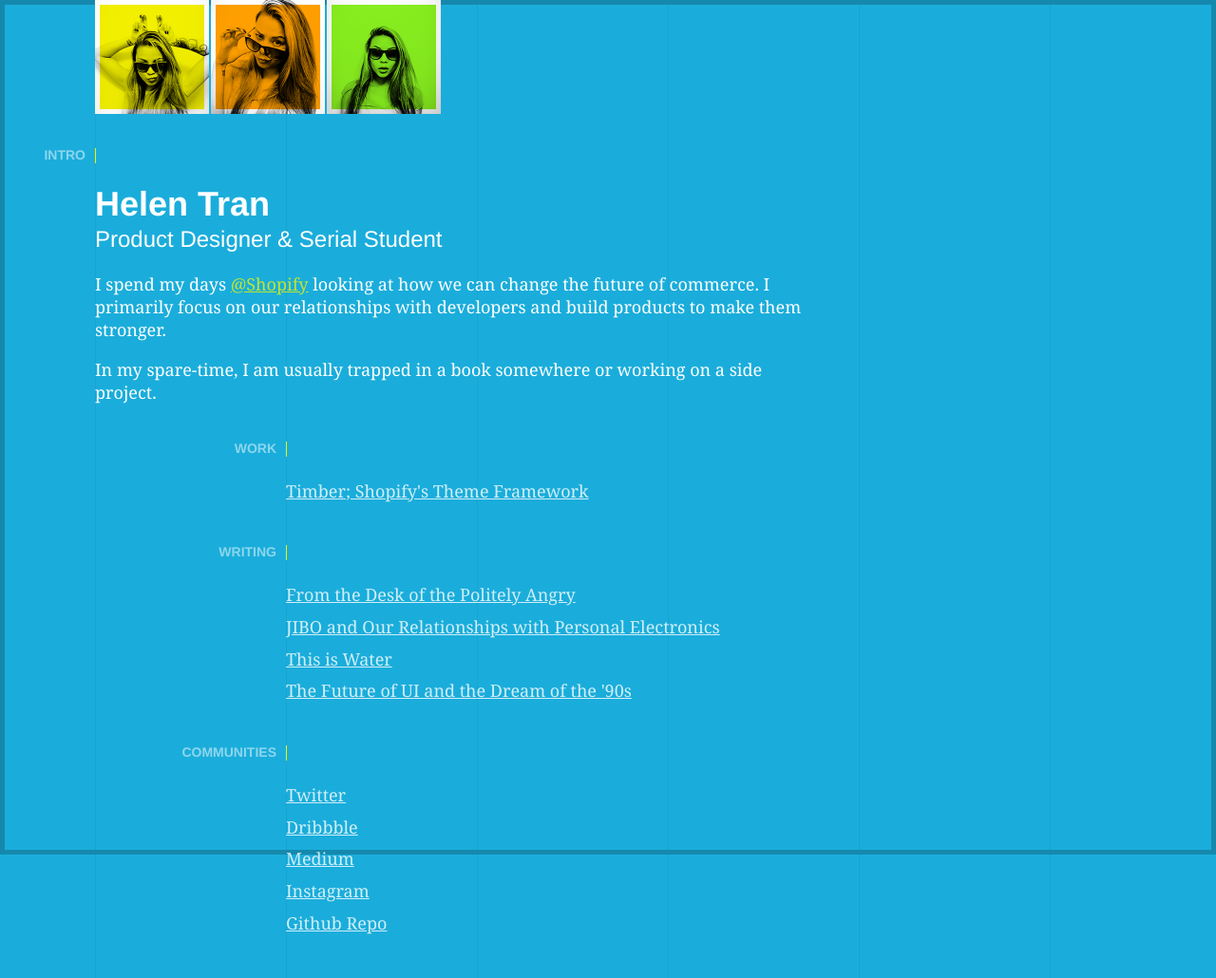
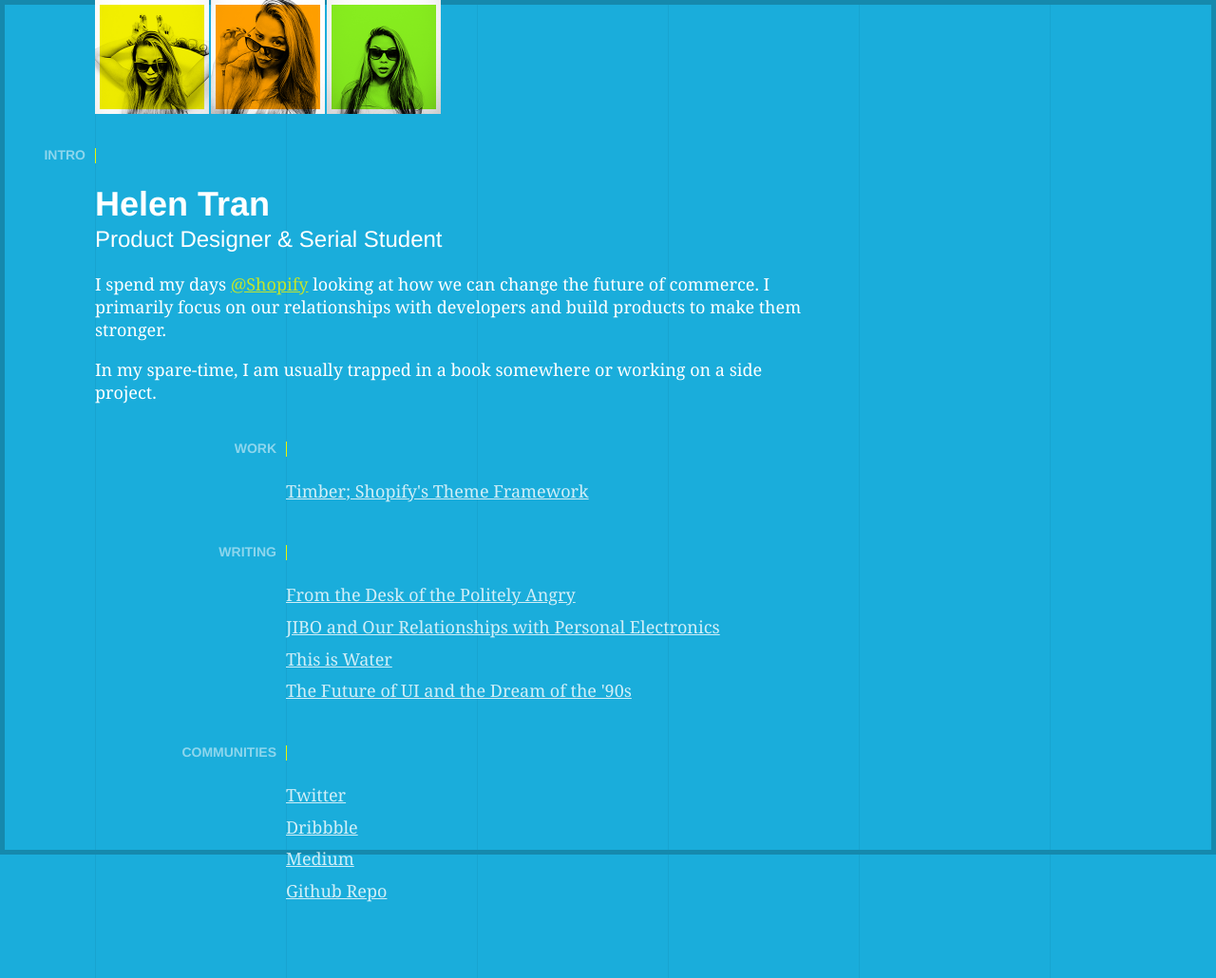
Before and after one commit to tranhelen/tranhelen, a Jekyll site: the page built from index.html, in a window 1280 px wide. Shown: the whole page at 95% size. Built offline with Jekyll 4.4.1, drawn with Linux system fonts in a browser that asks for light colours; nearby versions of some CDN libraries; after the commit the page ends 996 px from its top, so only the background shows below that.

Commit message:
Remove instagram link

```diff
--- a/index.html
+++ b/index.html
@@ -82,7 +82,6 @@
 							<li><a href="http://twitter.com/tranhelen">Twitter</a></li>
 							<li><a href="http://dribbble.com/tranhelen">Dribbble</a></li>
 							<li><a href="http://medium.com/@tranhelen">Medium</a></li>
-							<li><a href="http://instagram.com/tranhelen">Instagram</a></li>
 							<li><a href="https://github.com/tranhelen/tranhelen.github.io">Github Repo</a></li>
 						</ul>
 					</div>
```
